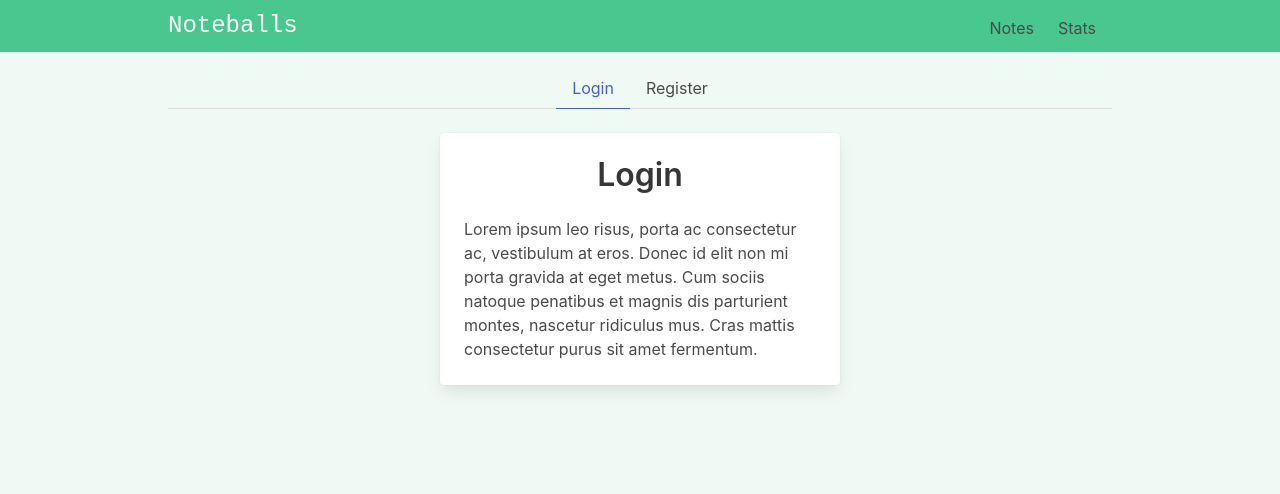
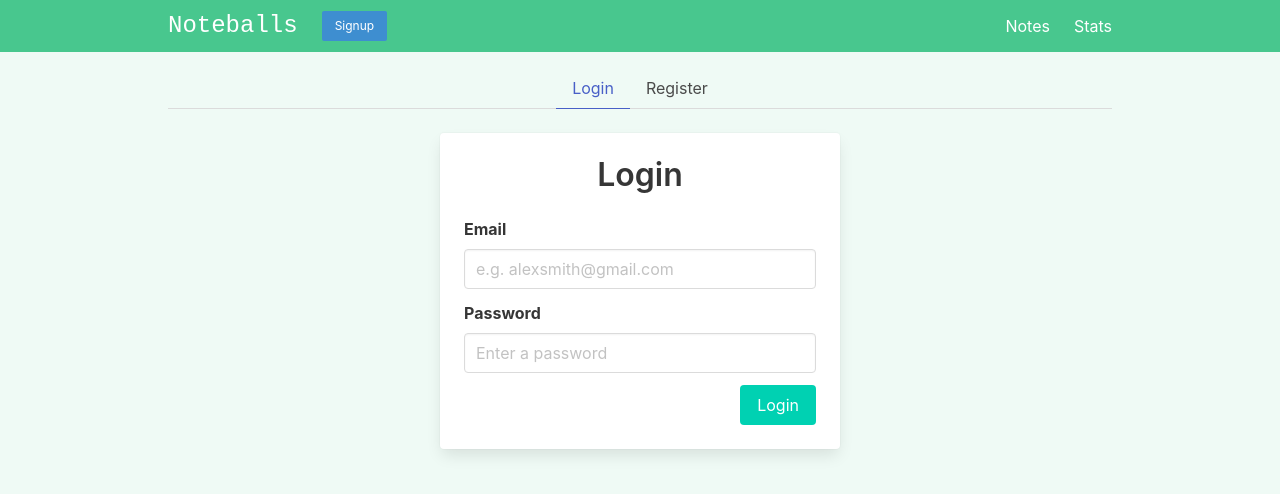
Before and after one commit to rborowski/noteballs, a Vue app: page /#/auth in a window 1280 px wide. Shown: the top 494 px of the page. Built offline with nearby package versions, Linux system fonts and the light colour scheme; no server answers; the database is empty.

Commit message:
Customize auth page and add button to navbar

```diff
--- a/src/components/layout/NavBar.vue
+++ b/src/components/layout/NavBar.vue
@@ -8,7 +8,7 @@
             Noteballs
           </div>
 
-          <a @click="isMobileMenu = !isMobileMenu" ref="burgerButtonRef" role="button" class="navbar-burger"
+          <a @click.prevent="isMobileMenu = !isMobileMenu" ref="burgerButtonRef" role="button" class="navbar-burger"
             :class="{ 'is-active': isMobileMenu }" aria-label="menu" aria-expanded="false"
             data-target="navbarBasicExample">
             <span aria-hidden="true"></span>
@@ -18,9 +18,15 @@
         </div>
 
         <div id="navbarBasicExample" ref="navbarMenuRef" class="navbar-menu" :class="{ 'is-active': isMobileMenu }">
-
+          <div class="navbar-start">
+            <div class="navbar-item buttons">
+              <button :to="{ name: 'Auth' }" @click="isMobileMenu = !isMobileMenu" class="button is-small is-info"
+                active-class="is-active">
+                Signup
+              </button>
+            </div>
+          </div>
           <div class="navbar-end">
-            <div class="navbar-item">
             <RouterLink :to="{ name: 'Notes' }" @click="isMobileMenu = !isMobileMenu" class="navbar-item"
               active-class="is-active">
               Notes
@@ -29,17 +35,15 @@
               active-class="is-active">
               Stats
             </RouterLink>
-
           </div>
         </div>
-        </div>
+
       </div>
     </nav>
   </teleport>
 </template>
 
 <script setup>
-import { RouterLink } from 'vue-router';
 import { ref } from "vue"
 import { onClickOutside } from '@vueuse/core'
 
@@ -52,8 +56,11 @@ onClickOutside(navbarMenuRef, () => isMobileMenu.value = false, { ignore: [burge
 </script>
 
 <style>
+@media (max-width: 1023px) {
   .navbar-menu {
     position: absolute;
     left: 0;
     width: 100%;
-}</style>
+  }
+}
+</style>
--- a/src/views/ViewAuth.vue
+++ b/src/views/ViewAuth.vue
@@ -2,10 +2,10 @@
   <div class="auth">
     <div class="tabs is-centered">
       <ul>
-        <li :class="{'is-active' : !register}">
+        <li :class="{ 'is-active': !register }">
           <a @click.prevent="register = false">Login</a>
         </li>
-        <li :class="{'is-active' : register}">
+        <li :class="{ 'is-active': register }">
           <a @click.prevent="register = true">Register</a>
         </li>
       </ul>
@@ -16,9 +16,44 @@
         <div class="title has-text-centered">
           {{ formTitle }}
         </div>
-    <div class="content">
-      Lorem ipsum leo risus, porta ac consectetur ac, vestibulum at eros. Donec id elit non mi porta gravida at eget metus. Cum sociis natoque penatibus et magnis dis parturient montes, nascetur ridiculus mus. Cras mattis consectetur purus sit amet fermentum.
+        <form
+          @submit.prevent="onSubmit"
+        >
+
+
+          <div class="field">
+            <label class="label">Email</label>
+            <div class="control">
+              <input
+                v-model="credentials.email"
+                class="input"
+                placeholder="e.g. alexsmith@gmail.com"
+                type="email"
+
+              >
             </div>
+          </div>
+          <div class="field">
+            <label class="label">Password</label>
+            <div class="control">
+              <input
+                v-model="credentials.password"
+                class="input"
+                placeholder="Enter a password"
+                type="password"
+              >
+            </div>
+          </div>
+
+          <div class="field is-grouped is-grouped-right">
+            <p class="control">
+              <button class="button is-primary">
+                {{ formTitle }}
+              </button>
+            </p>
+          </div>
+
+        </form>
       </div>
     </div>
 
@@ -27,12 +62,31 @@
 </template>
 
 <script setup>
-import { ref, computed } from "vue";
+import { ref, computed, reactive } from "vue";
 
 const register = ref(false)
+const credentials = reactive({
+  email: "",
+  password: ""
+})
+
+const formTitle = computed(() => register.value ? "Register" : "Login")
+
+function onSubmit() {
+  if (!credentials.email || !credentials.password) {
+   return alert("Please enter e-mail and password")
+  }
+
+  if(!register.value) {
+    return console.log("login")
+  }
+
+  console.log("register")
+}
 
 
-const formTitle = computed(() => register.value ? "Register" : "Login" )
+
+
 
 </script>
 
```
Lines whose indentation alone changed are shown as unchanged.
